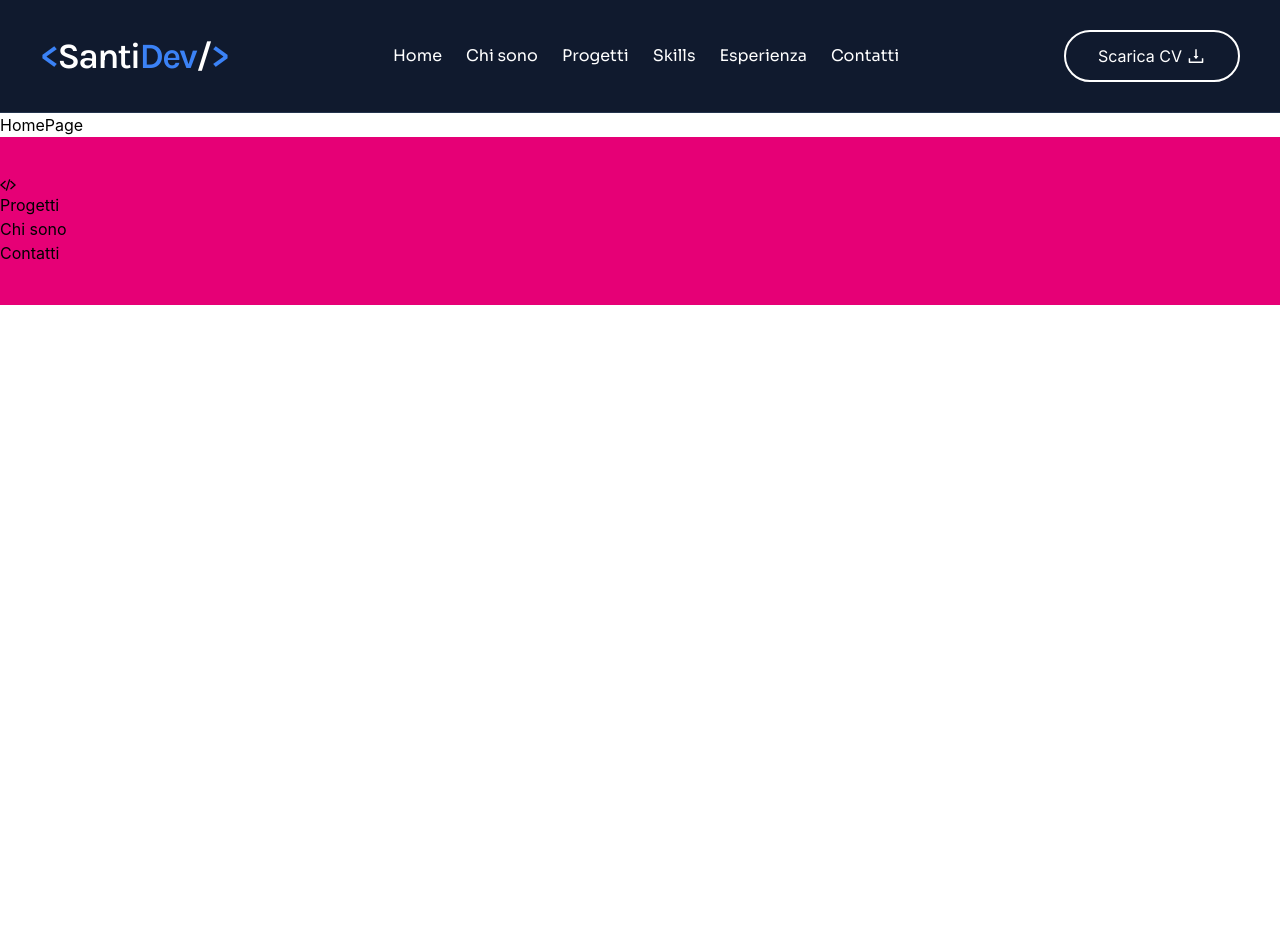
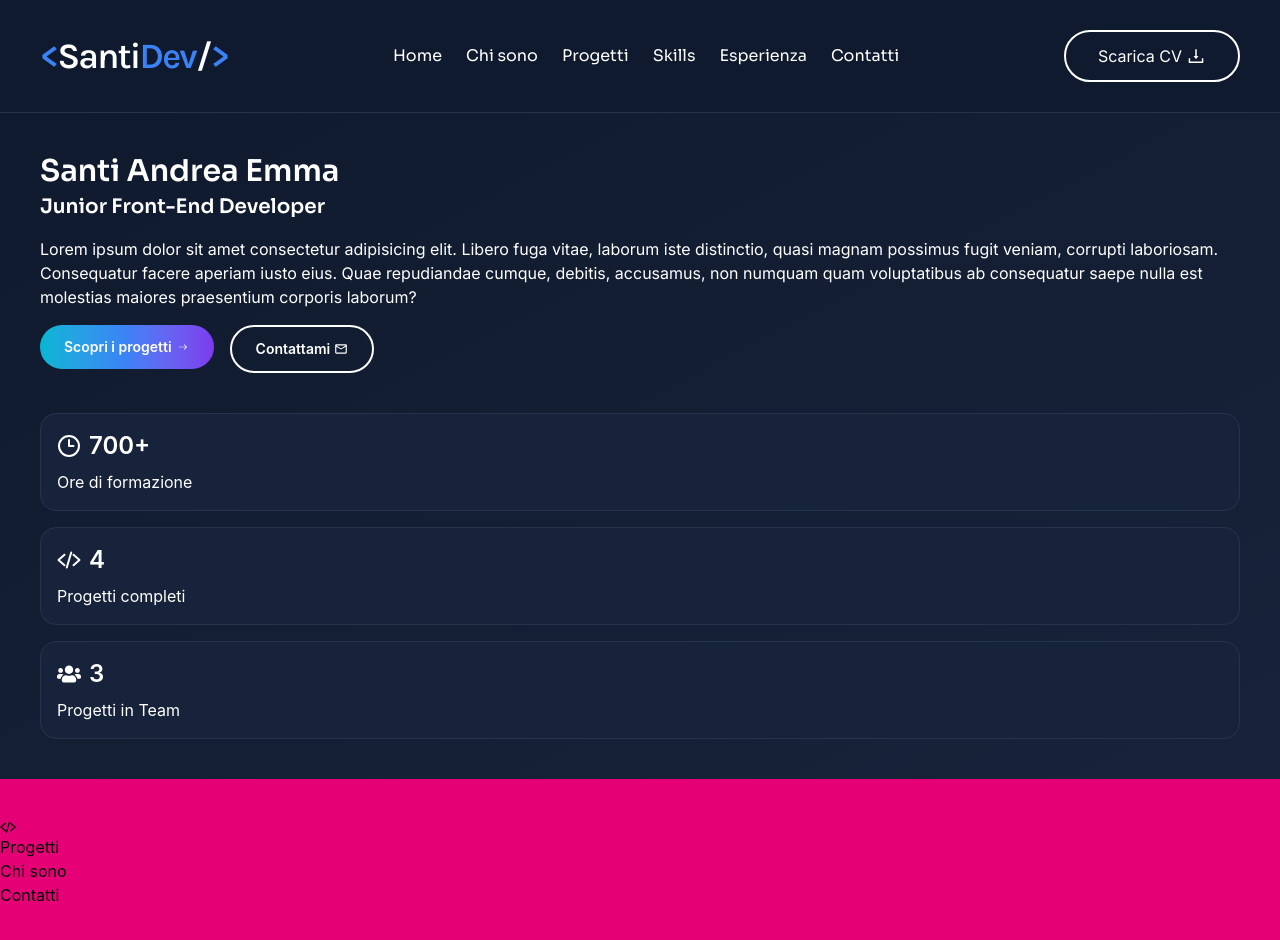
Before and after one commit to santie96/Portfolio, a React (Vite) app: page / in a window 1280 px wide. Shown: the top 940 px of the page. Before the commit the page ends 800 px from the top, so only its background shows below. Built offline with nearby package versions, Linux system fonts and the light colour scheme.

Commit message:
navbar + hero

```diff
--- a/src/components/layout/Navbar.jsx
+++ b/src/components/layout/Navbar.jsx
@@ -2,18 +2,24 @@ import { HiCode } from "react-icons/hi";
 import { NavLink } from "react-router-dom";
 import { FiSun } from "react-icons/fi";
 import { FaBars } from "react-icons/fa6";
-import { useState } from "react";
+import { useState, useEffect  } from "react";
 import SideBarMenu from "./component_navbar/SideBarMenu";
 import { AiOutlineDownload } from "react-icons/ai";
-
-
-
 
 
 
 function Navbar() {
 
     const [isMenuOpen, setIsMenuOpen] = useState(false);
+
+    useEffect(() => {
+        document.body.style.overflow = isMenuOpen ? "hidden" : "";
+
+        return () => {
+            document.body.style.overflow = "";
+        };
+    }, [isMenuOpen]);
+
     return (
         <>
             <header className="w-full bg-[#101A2E] flex justify-center items-center border-b border-b-[#24344D]">
@@ -38,7 +44,7 @@ function Navbar() {
 
                         {/* Logo - view Mobile {#afd,13} */}
                         <NavLink className="md:hidden" to="/">
-                            <h2 className="text-2xl text-white font-semibold tracking-tighter">
+                            <h2 className="text-3xl text-white font-semibold tracking-tighter">
                                 <span className="text-[#3B82F6]">{`<`}</span>
 
                                 S
@@ -91,9 +97,9 @@ function Navbar() {
                     {/* button Sarica CV - view Desktop {#d24,7} */}
                     <section className="hidden lg:block">
                         <button
-                        type="button"
-                        className="text-white py-3 px-8 border-2 cursor-pointer rounded-4xl font-text flex gap-1 items-center">
-                            Scarica CV <AiOutlineDownload className="font-semibold text-xl"/>
+                            type="button"
+                            className="text-white py-3 px-8 border-2 cursor-pointer rounded-4xl font-text flex gap-1 items-center">
+                            Scarica CV <AiOutlineDownload className="font-semibold text-xl" />
                         </button>
                     </section>
 
--- a/src/components/pages/NavPages/HomePage.jsx
+++ b/src/components/pages/NavPages/HomePage.jsx
@@ -1,7 +1,9 @@
+import Hero from "../../ui/Hero";
+
 function Home() {
   return (
     <div>
-      <h1>HomePage</h1>
+      <Hero />
     </div>
   );
 }
--- /dev/null
+++ b/src/components/ui/Hero.jsx
@@ -0,0 +1,97 @@
+import { Link } from "react-router-dom"
+import { IoIosArrowRoundForward } from "react-icons/io";
+import { MdOutlineMail } from "react-icons/md";
+import { LuClock3 } from "react-icons/lu";
+import { IoCodeSlash } from "react-icons/io5";
+import { FaUsers } from "react-icons/fa";
+
+
+
+
+function Hero() {
+    return (
+        <>
+            <div className="bg-linear-to-br from-[#101A2E] to-[#17233A]">
+                <div className="px-10 py-10">
+                    <section className="space-y-10 text-white">
+
+                        <div className="space-y-4">
+                            {/* Title and paragraf {#2bb,9} */}
+                            <div className="space-y-4">
+                                <div className="space-y-1">
+                                    <span></span>
+                                    <h1 className="text-3xl font-semibold font-title">Santi Andrea Emma</h1>
+                                    <h2 className="text-xl font-semibold font-title">Junior <span>Front-End Developer</span></h2>
+                                </div>
+
+                                <p className="font-text">Lorem ipsum dolor sit amet consectetur adipisicing elit. Libero fuga vitae, laborum iste distinctio, quasi magnam possimus fugit veniam, corrupti laboriosam. Consequatur facere aperiam iusto eius. Quae repudiandae cumque, debitis, accusamus, non numquam quam voluptatibus ab consequatur saepe nulla est molestias maiores praesentium corporis laborum?</p>
+                            </div>
+
+                            {/* Button {#dae,24} */}
+                            <div className="flex flex-wrap gap-4">
+
+                                <Link>
+                                    <button
+                                        type="button"
+                                        className="py-3 px-6 bg-linear-to-r from-[#06B6D4] via-[#3B82F6] to-[#7C3AED] rounded-3xl font-semibold text-white flex gap-1 items-center whitespace-nowrap text-sm cursor-pointer group transition-transform hover:scale-105 duration-300"
+                                    >
+                                        Scopri i progetti
+                                        <IoIosArrowRoundForward className="transition-transform group-hover:translate-x-1 duration-300" />
+
+                                    </button>
+                                </Link>
+
+                                <Link>
+                                    <button
+                                        type="button"
+                                        className="py-3 px-6 rounded-3xl font-semibold whitespace-nowrap border-2 border-white bg-transparent text-sm cursor-pointer transition-transform hover:scale-105 duration-300 flex items-center gap-1"
+                                    >
+                                        Contattami
+                                        <MdOutlineMail />
+
+                                    </button>
+                                </Link>
+                            </div>
+                        </div>
+
+                        {/* Card {#fa8,27} */}
+                        <div className="grid grid-cols-1 gap-4">
+                            <div className="p-4 bg-[#17233A] border border-[#24344D] rounded-2xl space-y-2">
+                                <div className="flex items-center gap-2 text-2xl font-semibold">
+                                    <LuClock3 />
+                                    <span>700+</span>
+                                </div>
+                                <p>Ore di formazione</p>
+                            </div>
+
+                            <div className="p-4 bg-[#17233A] border border-[#24344D] rounded-2xl space-y-2">
+                                <div className="flex items-center gap-2 text-2xl font-semibold">
+                                    <IoCodeSlash />
+                                    <span>4</span>
+                                </div>
+
+                                <p>Progetti completi</p>
+                            </div>
+
+                            <div className="p-4 bg-[#17233A] border border-[#24344D] rounded-2xl space-y-2">
+                                <div className="flex items-center gap-2 text-2xl font-semibold">
+                                    <FaUsers />
+                                    <span>3</span>
+                                </div>
+
+                                <p>Progetti in Team</p>
+                            </div>
+                        </div>
+
+                    </section>
+
+                    <section>
+
+                    </section>
+                </div>
+            </div>
+        </>
+    )
+}
+
+export default Hero
```
Also changed, not shown: src/components/layout/component_navbar/SideBarMenu.jsx (+18 -12 lines), src/components/ui/Form Contatti/FormC.jsx (deleted), src/components/ui/Form Contatti/FormC.module.css (deleted), src/components/ui/Hero/Hero.jsx (deleted), src/components/ui/Hero/Hero.module.css (deleted).
